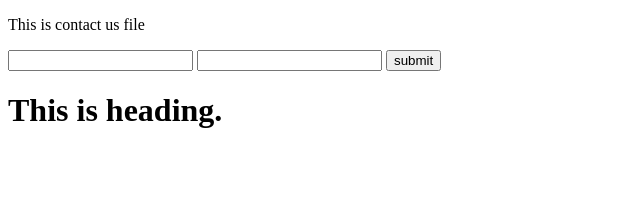
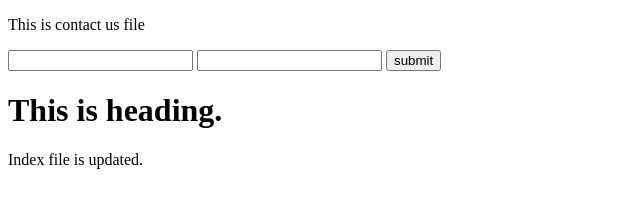
Before and after one commit to farzanayousaf123/Second-Git, a plain HTML site: page contact.html in a window 1280 px wide. Shown: the whole page, without its empty margins (0-640 px from the left). Drawn offline with Linux system fonts and the light colour scheme.

Commit message:
index update

```diff
--- a/contact.html
+++ b/contact.html
@@ -14,5 +14,6 @@
         <button>submit</button>
     </form>
     <h1>This is heading.</h1>
+    Index file is updated.
 </body>
 </html>
```
